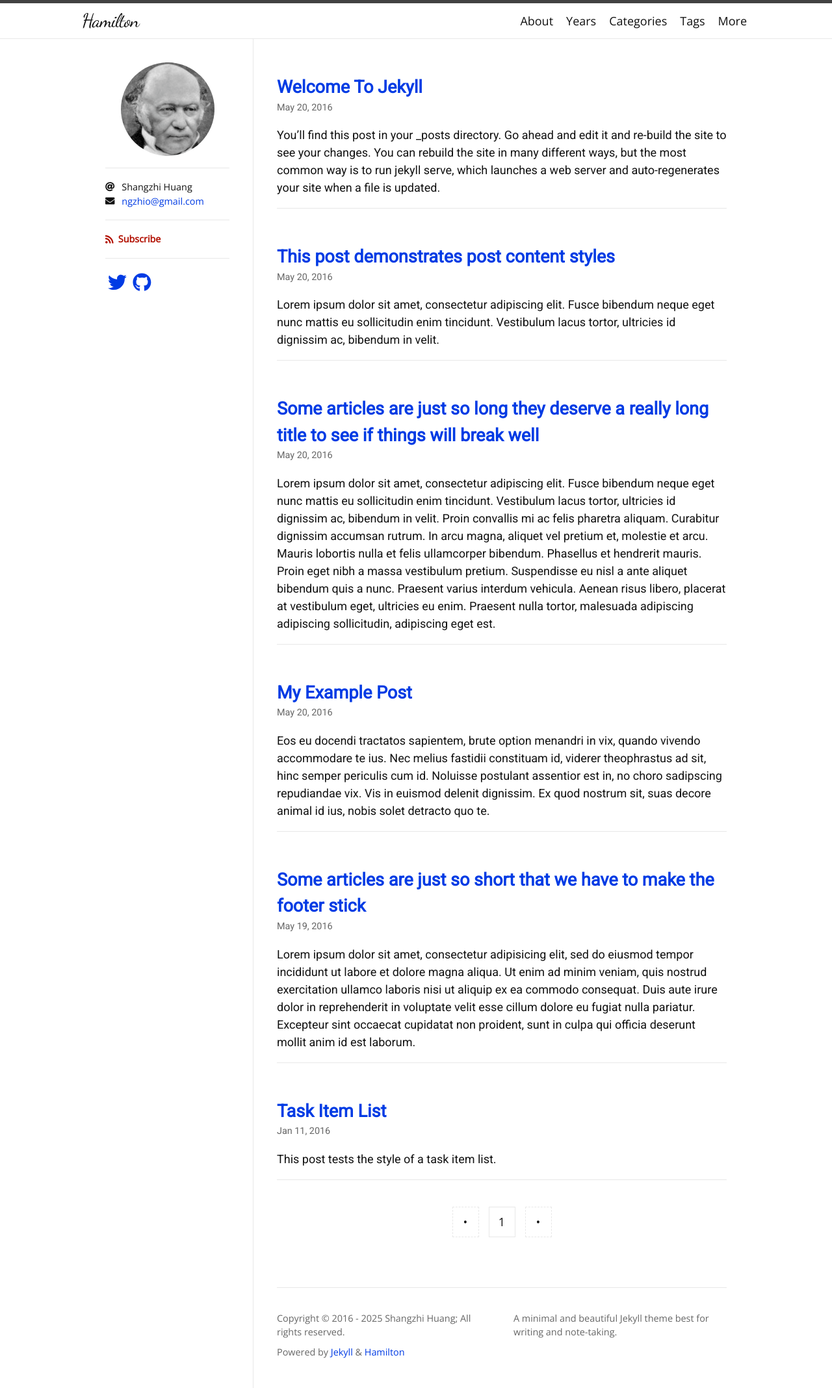
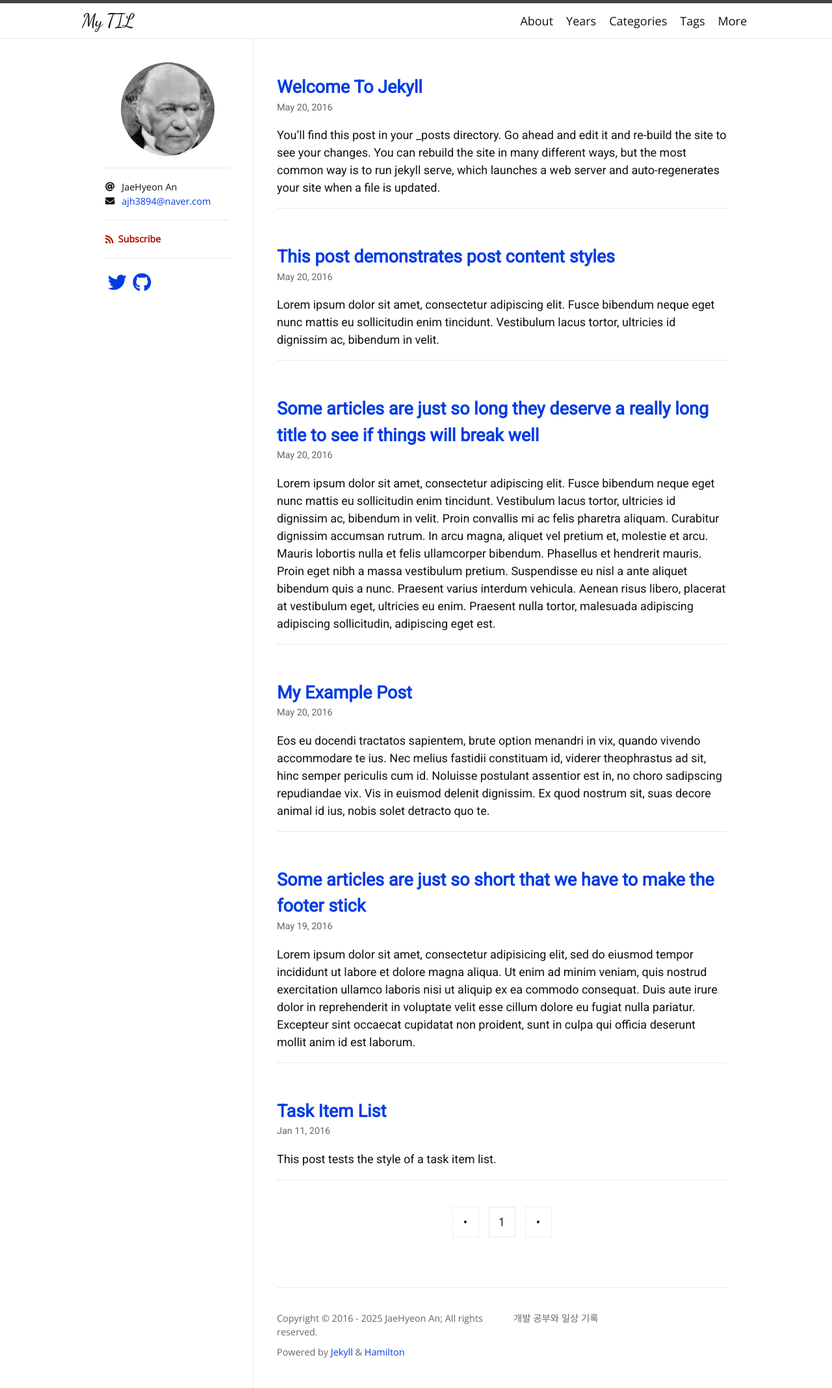
Before and after one commit to geumsyu/geumsyu.github.io, a Jekyll site: the page built from index.html, in a window 1280 px wide. Shown: the whole page at 65% size. Built offline with Jekyll 4.4.1, drawn with Linux system fonts in a browser that asks for light colours; nearby versions of some CDN libraries; some web fonts are replaced; the list of posts is cut into pages by our own code.

Commit message:
Update _config.yml
add

```diff
--- a/_config.yml
+++ b/_config.yml
@@ -1,8 +1,8 @@
-title: Hamilton
-description: A minimal and beautiful Jekyll theme best for writing and note-taking.
-author: Shangzhi Huang
+title: My TIL
+description: "개발 공부와 일상 기록"
+author: JaeHyeon An
 avatar: /logo.png
-email: ngzhio@gmail.com
+email: ajh3894@naver.com
 
 plugins:
   - jekyll-seo-tag
@@ -30,14 +30,13 @@ exclude:
 # Jekyll SEO Tag (Optional)
 # =========================
 twitter:
-  username: ngzhio
+  username: geumsyu
   card: summary
 logo: logo.png
 social:
-  name: Shangzhi Huang
+  name: JaeHyeon An
   links:
-    - https://twitter.com/ngzhio
-    - https://www.facebook.com/ngzhio
-    - https://github.com/ngzhio
+    - https://www.instagram.com/anjaehyeon790/
+    - https://github.com/geumsyu
 google_site_verification: u4WXQl0Eu66rsQo2kRdCNx
-lang: en
+lang: kr
```
